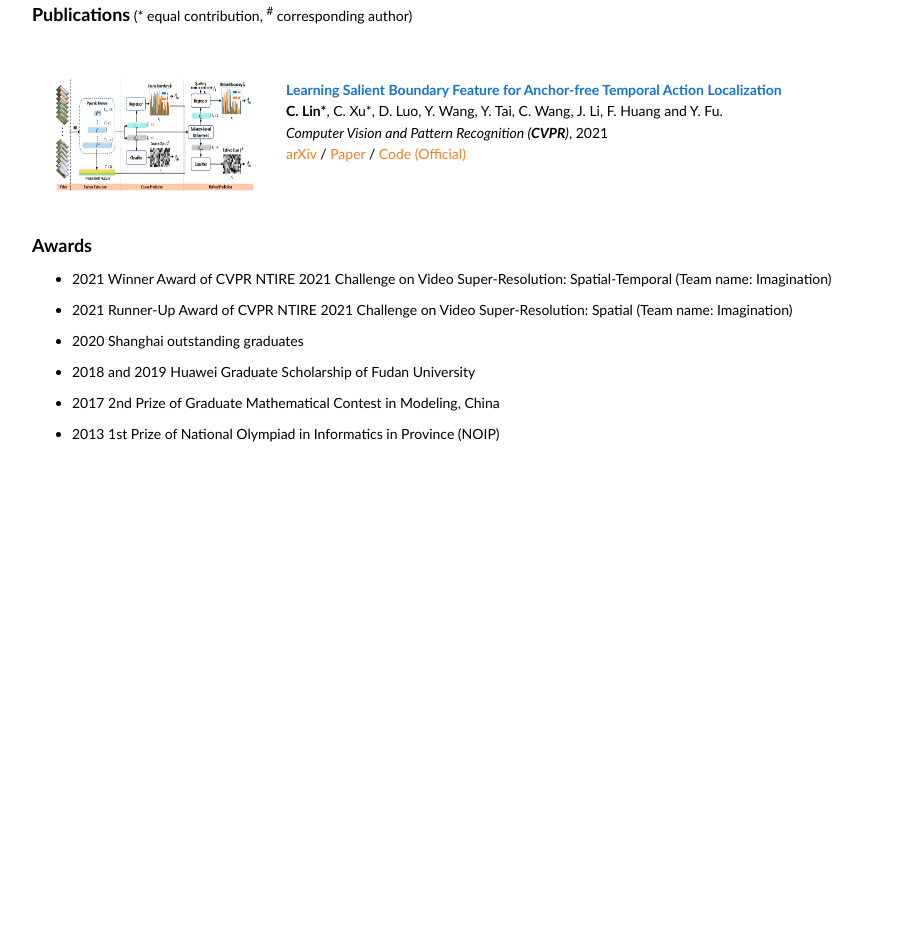
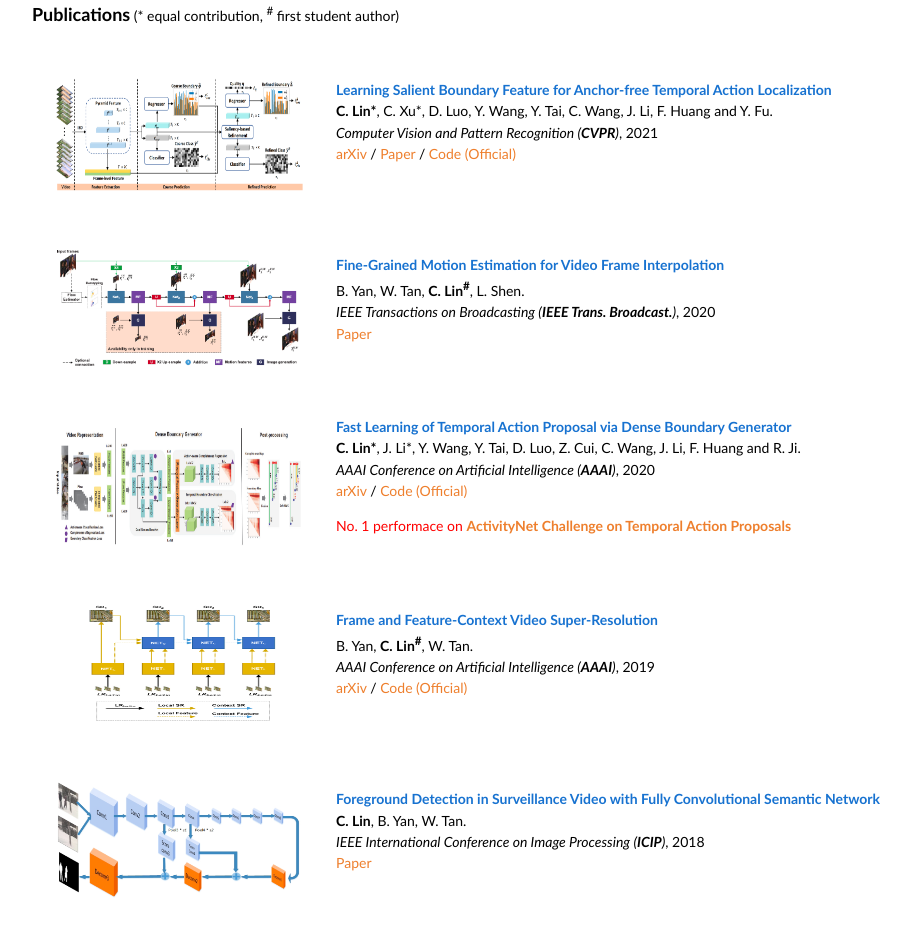
Before and after one commit to linchuming/linchuming.github.io, a plain HTML site: page index.html in a window 1280 px wide. Shown: the part 528-1457 px from the top of the page, without its empty margins (158-1069 px from the left). Before the commit the page ends 1009 px from the top, so only its background shows below. Drawn offline with Linux system fonts and the light colour scheme.

Commit message:
add papers

```diff
--- a/index.html
+++ b/index.html
@@ -55,11 +55,11 @@
 	    </ul>
 
 	<br>
-	<p style="text-align:justify"><strong><font size="4px">Publications</font></strong> (* equal contribution, <sup>#</sup> corresponding author)
+	<p style="text-align:justify"><strong><font size="4px">Publications</font></strong> (* equal contribution, <sup>#</sup> first student author)
 		<table id="pubList" border="0" cellpadding="0" width="100%" style="border-spacing: 10 18px; line-height:16pt; border: 0px;">
 
             <td style="padding:20px;width:25%;vertical-align:middle">
-                <img src="./figures/AFSD.png" style="height: 120px; width: 200px; margin-top: 10px">
+                <img src="./figures/AFSD.png" style="height: 120px; width: 250px; margin-top: 10px">
                 <td style="padding:10px;width:75%;vertical-align:middle">
                   <a href="https://arxiv.org/abs/2103.13137">
                   <papertitle><b>Learning Salient Boundary Feature for Anchor-free Temporal Action Localization</b></papertitle>
@@ -76,6 +76,61 @@
               <a href="https://github.com/TencentYoutuResearch/ActionDetection-AFSD"; style="color: #EE7F2D;">Code (Official)</a>
                   </p>
                 </td><tr>
+
+            <td style="padding:20px;width:25%;vertical-align:middle">
+                <img src="./figures/FGME.png" style="height: 120px; width: 250px; margin-top: 10px;"></td>
+                <td style="padding:10px;width:75%;vertical-align:middle">
+                <a href="https://ieeexplore.ieee.org/abstract/document/9234068/"><papertitle><b>Fine-Grained Motion Estimation for Video Frame Interpolation</b></papertitle></a><br>
+                B. Yan, W. Tan, <b>C. Lin<sup>#</sup></b>, L. Shen.
+                <br>
+                <em>IEEE Transactions on Broadcasting (<b>IEEE Trans. Broadcast.</b>)</em>, 2020
+                <br>
+                <a href="https://ieeexplore.ieee.org/abstract/document/9234068/"; style="color: #EE7F2D;">Paper</a>
+                </p>
+                </td></tr>
+
+
+            <td style="padding:20px;width:25%;vertical-align:middle">
+                <img src="./figures/DBG.png" style="height: 120px; width: 250px; margin-top: 10px"></td>
+                <td style="padding:10px;width:75%;vertical-align:middle">
+                <a href="https://arxiv.org/abs/1911.04127"><papertitle><b>Fast Learning of Temporal Action Proposal via Dense Boundary Generator</b></papertitle></a><br>
+                <b>C. Lin*</b>, J. Li*, Y. Wang, Y. Tai, D. Luo, Z. Cui, C. Wang, J. Li, F. Huang and R. Ji.
+                <br>
+                <em>AAAI Conference on Artificial Intelligence (<b>AAAI</b>)</em>, 2020
+                <br>
+                <a href="https://arxiv.org/abs/1911.04127"; style="color: #EE7F2D;">arXiv</a>
+                /
+                <a href="https://github.com/Tencent/ActionDetection-DBG"; style="color: #EE7F2D;">Code (Official)</a>
+                <br>
+                <p><font color="red">No. 1 performace on<a href="http://activity-net.org/challenges/2019/evaluation.html"; style="color: #EE7F2D;"> <b> ActivityNet Challenge on Temporal Action Proposals</b></a></font></p>
+                </p>
+                </td></tr>
+
+                <td style="padding:20px;width:25%;vertical-align:middle">
+                    <img src="./figures/FFCVSR.png" style="height: 120px; width: 200px; margin-top: 10px; margin-left: 30px"></td>
+                    <td style="padding:10px;width:75%;vertical-align:middle">
+                    <a href="https://arxiv.org/abs/1909.13057"><papertitle><b>Frame and Feature-Context Video Super-Resolution</b></papertitle></a><br>
+                    B. Yan, <b>C. Lin<sup>#</sup></b>, W. Tan.
+                    <br>
+                    <em>AAAI Conference on Artificial Intelligence (<b>AAAI</b>)</em>, 2019
+                    <br>
+                    <a href="https://arxiv.org/abs/1909.13057"; style="color: #EE7F2D;">arXiv</a>
+                    /
+                    <a href="https://github.com/linchuming/FFCVSR"; style="color: #EE7F2D;">Code (Official)</a>
+                    </p>
+                    </td></tr>
+
+                <td style="padding:20px;width:25%;vertical-align:middle">
+                    <img src="./figures/FCSN.png" style="height: 120px; width: 250px; margin-top: 10px;"></td>
+                    <td style="padding:10px;width:75%;vertical-align:middle">
+                    <a href="https://ieeexplore.ieee.org/abstract/document/8451816"><papertitle><b>Foreground Detection in Surveillance Video with Fully Convolutional Semantic Network</b></papertitle></a><br>
+                    <b>C. Lin</b>, B. Yan, W. Tan.
+                    <br>
+                    <em>IEEE International Conference on Image Processing (<b>ICIP</b>)</em>, 2018
+                    <br>
+                    <a href="https://ieeexplore.ieee.org/abstract/document/8451816"; style="color: #EE7F2D;">Paper</a>
+                    </p>
+                    </td></tr>
 
 
         </table></p>
```
Also changed, not shown: figures/DBG.png (added), figures/FCSN.png (added), figures/FFCVSR.png (added), figures/FGME.png (added).
